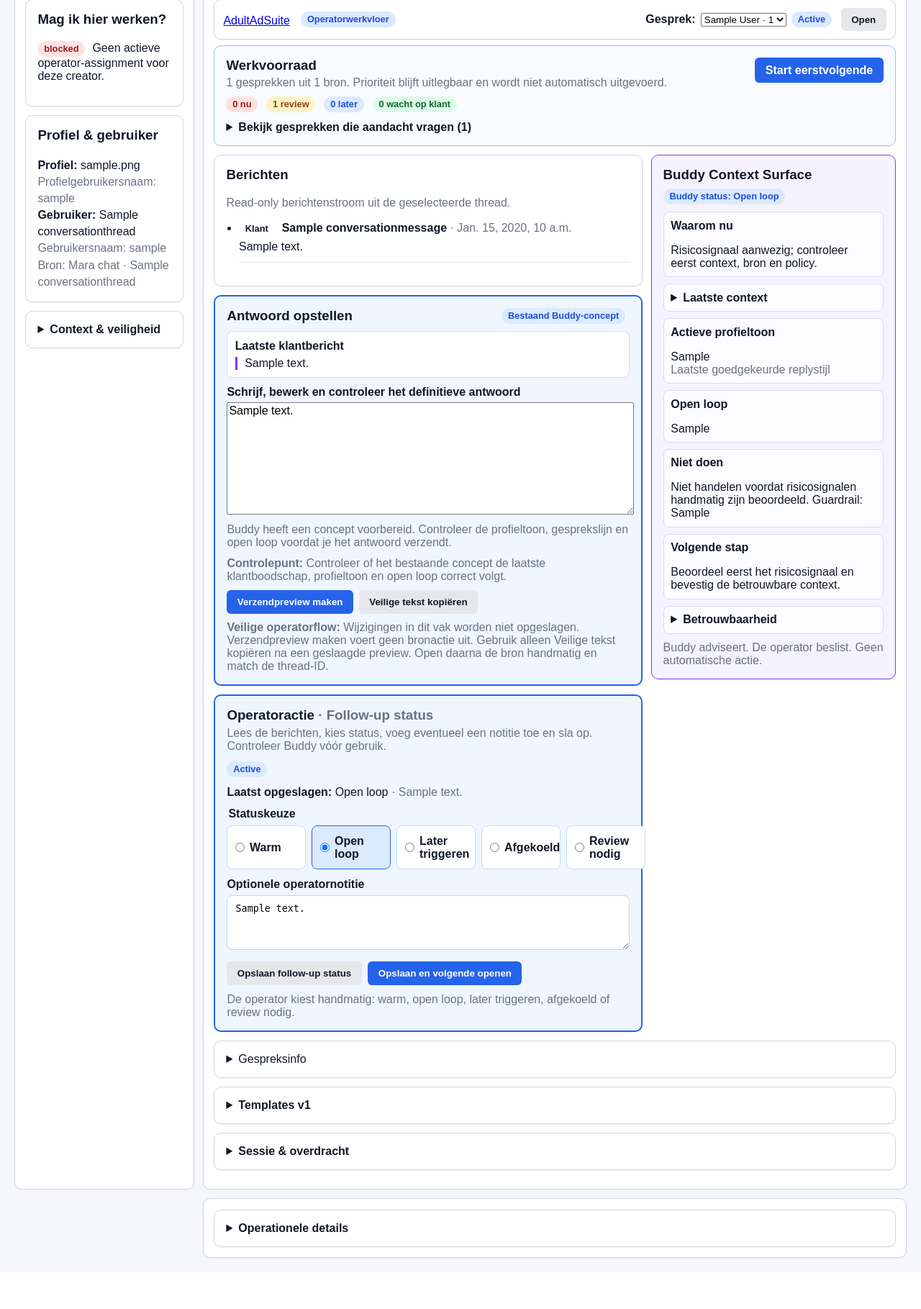
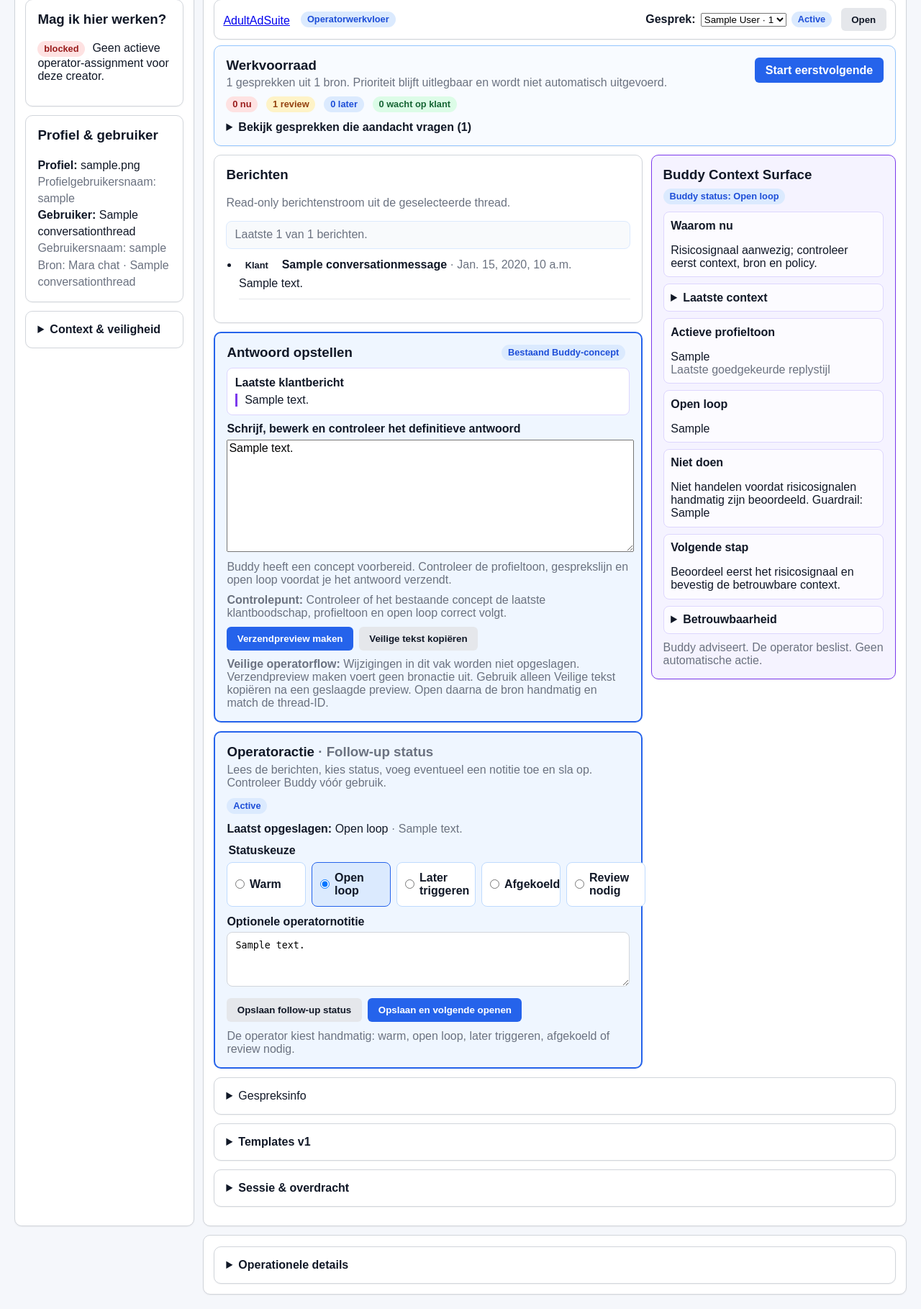
Before and after one commit to Hank-chinasky/marketing-monitor-v2, a Django app: page /chats/ in a window 1280 px wide. Shown: the part 121-1940 px from the top of the page at 72% size. Before the commit the page ends 1871 px from the top, so only its background shows below. Run offline with Django 5.2, Linux system fonts and the light colour scheme; a user stored in the database is signed in; tables that the repository leaves empty hold one stand-in row (values such as "Sample post").

Commit message:
Limit chat view to recent messages (#115)

```diff
--- a/core/shared_core_views.py
+++ b/core/shared_core_views.py
@@ -901,6 +901,23 @@ class ChatHubView(LoginRequiredMixin, TemplateView):
             conversation_messages = list(
                 selected_thread.conversation_messages.order_by("occurred_at", "id")
             )
+        conversation_messages = list(conversation_messages)
+        conversation_message_count = len(conversation_messages)
+        conversation_history_expanded = (
+            self.request.GET.get("history") == "all"
+        )
+
+        if (
+            not conversation_history_expanded
+            and conversation_message_count > 5
+        ):
+            conversation_messages = conversation_messages[-5:]
+
+        conversation_hidden_message_count = max(
+            0,
+            conversation_message_count - len(conversation_messages),
+        )
+
         operator_reply_draft = build_operator_reply_draft(
             selected_thread,
             conversation_messages,
@@ -1055,6 +1072,13 @@ class ChatHubView(LoginRequiredMixin, TemplateView):
             "operator_queue": operator_queue,
             "selected_thread": selected_thread,
             "conversation_messages": conversation_messages,
+            "conversation_message_count": conversation_message_count,
+            "conversation_hidden_message_count": (
+                conversation_hidden_message_count
+            ),
+            "conversation_history_expanded": (
+                conversation_history_expanded
+            ),
             "operator_reply_draft": operator_reply_draft,
             "latest_draft": latest_draft,
             "completeness_alerts": completeness_alerts,
--- a/templates/chats/chat_hub.html
+++ b/templates/chats/chat_hub.html
@@ -398,7 +398,35 @@
         .chat-compact-context p {
             line-height: 1.45;
         }
+        .chat-message-history-controls {
+            display: flex;
+            align-items: center;
+            justify-content: space-between;
+            gap: 0.75rem;
+            flex-wrap: wrap;
+            margin: 0 0 0.75rem;
+            padding: 0.6rem 0.7rem;
+            border: 1px solid #dbeafe;
+            border-radius: 8px;
+            background: #f8fafc;
+        }
+
         @media (min-width: 1101px) {
+            /* Sticky Buddy context v1 */
+            .shared-core-pane[aria-label="Werkvlak kolom"] {
+                overflow: visible;
+            }
+
+            .chat-message-buddy-layout {
+                align-items: start;
+            }
+
+            .chat-buddy-surface {
+                position: sticky;
+                top: 0.75rem;
+                align-self: start;
+            }
+
             .chat-sticky-context {
                 position: sticky;
                 top: 0.75rem;
@@ -687,6 +715,44 @@
                 <div class="panel chat-message-panel">
                     <h3 style="margin-top:0;">Berichten</h3>
                     <p class="muted" style="margin-top:0;">Read-only berichtenstroom uit de geselecteerde thread.</p>
+
+                    {% if conversation_message_count %}
+                        <div
+                            class="chat-message-history-controls"
+                            data-message-history-controls="v1"
+                        >
+                            <span class="muted">
+                                {% if conversation_history_expanded %}
+                                    Volledige geschiedenis:
+                                    {{ conversation_message_count }} berichten.
+                                {% else %}
+                                    Laatste {{ conversation_messages|length }}
+                                    van {{ conversation_message_count }} berichten.
+                                {% endif %}
+                            </span>
+
+                            {% if conversation_history_expanded %}
+                                {% if conversation_message_count > 5 %}
+                                    <a
+                                        class="secondary-button"
+                                        href="{% url 'chat-hub' %}?thread={{ selected_thread.pk }}{% if focus_mode %}&amp;focus=1{% endif %}"
+                                    >
+                                        Toon alleen laatste 5
+                                    </a>
+                                {% endif %}
+                            {% elif conversation_hidden_message_count %}
+                                <a
+                                    class="secondary-button"
+                                    href="{% url 'chat-hub' %}?thread={{ selected_thread.pk }}{% if focus_mode %}&amp;focus=1{% endif %}&amp;history=all"
+                                >
+                                    Toon eerdere
+                                    {{ conversation_hidden_message_count }}
+                                    berichten
+                                </a>
+                            {% endif %}
+                        </div>
+                    {% endif %}
+
                     <ul class="clean">
                         {% for message in conversation_messages %}
                             <li style="margin-bottom:0.75rem; padding-bottom:0.75rem; border-bottom:1px solid #e5e7eb;">
```
Also changed, not shown: core/tests/test_shared_core_v1_views.py (+182 -0 lines).
